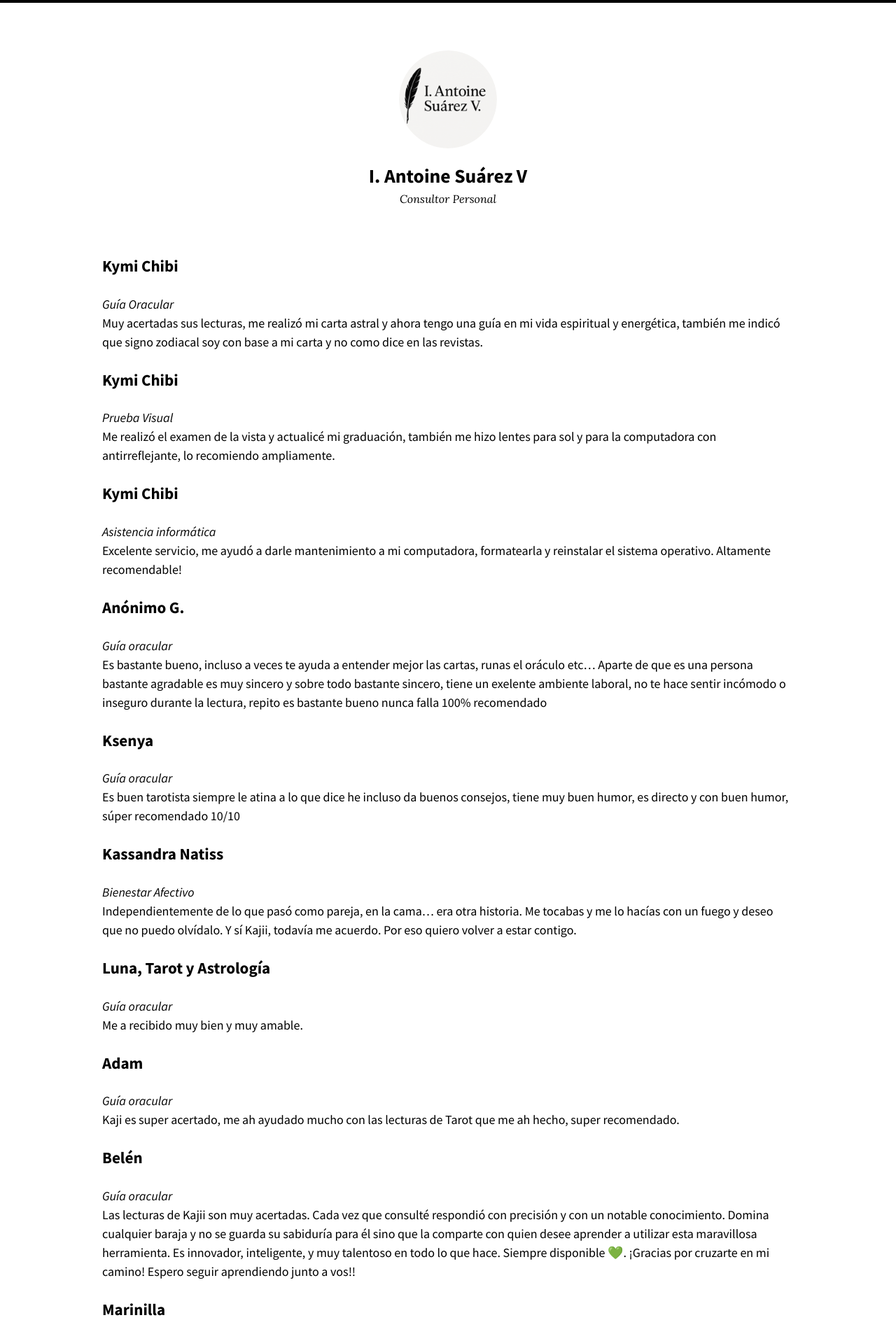
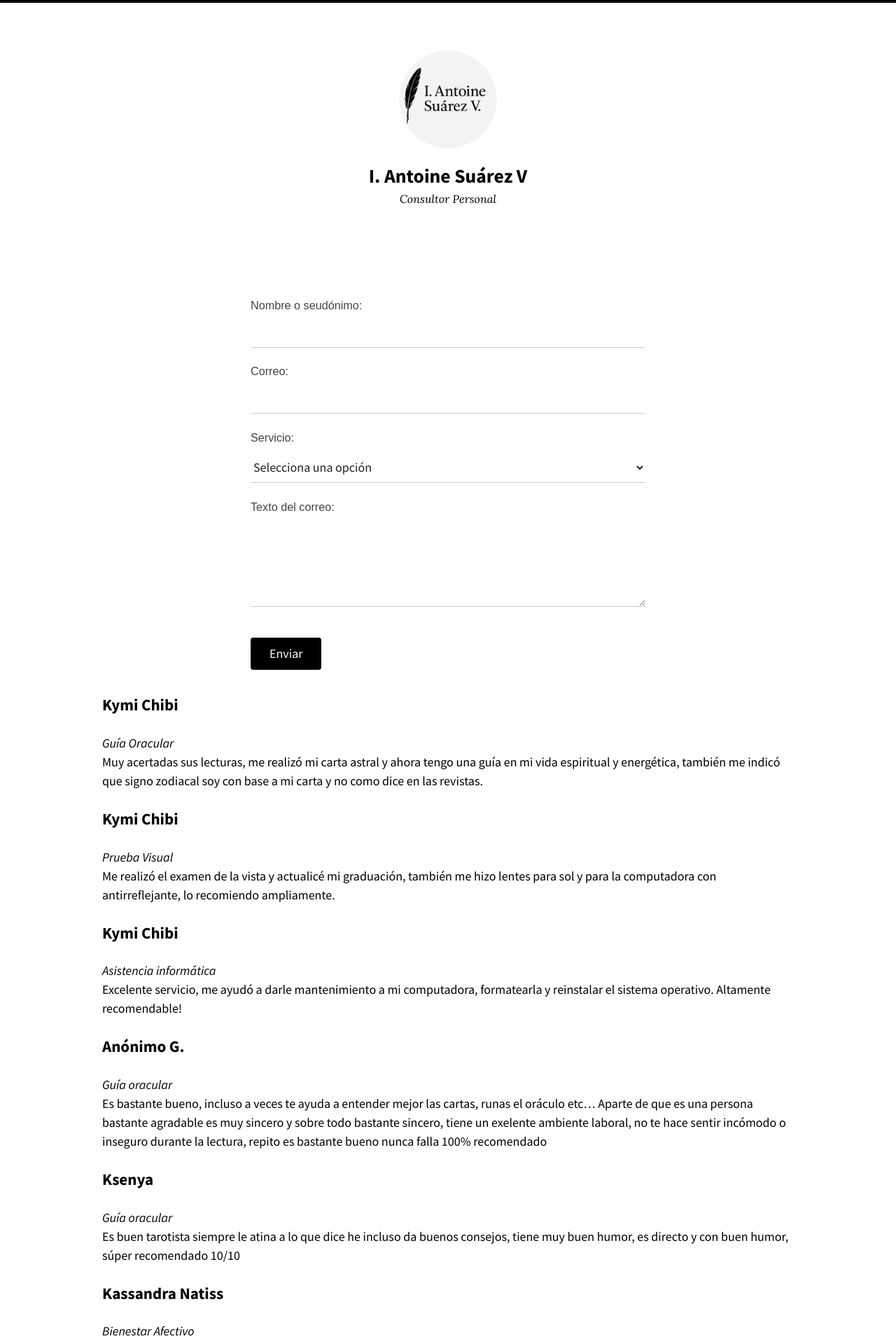
Before and after one commit to KajiiNarumi/iasuarezv, a Jekyll site: the page built from testimonios.md, in a window 1280 px wide. Shown: the top 1916 px of the page at 70% size. Built offline with Jekyll 4.4.1, drawn with Linux system fonts in a browser that asks for light colours; nearby versions of some CDN libraries; some of the changed lines change nothing that is shown.

Commit message:
Update testimonios.md

```diff
--- a/testimonios.md
+++ b/testimonios.md
@@ -6,6 +6,83 @@ show_excerpts: true
 entries_layout: list
 ---
 
+<style>
+.formulario-minimal {
+  max-width: 600px;
+  margin: 0 auto;
+  padding: 2rem 1rem;
+  width: 90%;
+  font-family: sans-serif;
+}
+
+.formulario-minimal label {
+  display: block;
+  margin: 1.2rem 0 0.5rem;
+  font-size: 0.9rem;
+  color: #444;
+}
+
+.formulario-minimal input,
+.formulario-minimal select,
+.formulario-minimal textarea {
+  width: 100%;
+  border: none;
+  border-bottom: 1px solid #ccc;
+  padding: 0.5rem 0;
+  background: transparent;
+  font-size: 1rem;
+  color: #222;
+  outline: none;
+}
+
+.formulario-minimal input:focus,
+.formulario-minimal select:focus,
+.formulario-minimal textarea:focus {
+  border-bottom: 1px solid #000;
+}
+
+.formulario-minimal button {
+  margin-top: 2rem;
+  padding: 0.7rem 1.5rem;
+  background: #000;
+  color: #fff;
+  border: none;
+  font-size: 1rem;
+  cursor: pointer;
+  border-radius: 4px;
+  transition: background 0.2s ease;
+}
+
+.formulario-minimal button:hover {
+  background: #333;
+}
+</style>
+
+<form class="formulario-minimal" action="https://formsubmit.co/contacto@kajiinarumi.com" method="POST">
+  <input type="hidden" name="_captcha" value="false">
+  <input type="hidden" name="_next" value="https://blog.kajiinarumi.com/gracias/">
+  <input type="text" name="_honey" style="display:none">
+
+  <label for="name">Nombre o seudónimo:</label>
+  <input type="text" name="name" id="name" required>
+
+  <label for="email">Correo:</label>
+  <input type="email" name="email" id="email" required>
+
+  <label for="service">Servicio:</label>
+  <select name="service" id="service" required>
+    <option value="" disabled selected>Selecciona una opción</option>
+    <option value="Lectura oracular">Lectura oracular</option>
+    <option value="Soporte técnico">Soporte técnico</option>
+    <option value="Examen visual">Examen visual</option>
+    <option value="Conexión personal">Conexión personal</option>
+  </select>
+
+  <label for="message">Texto del correo:</label>
+  <textarea name="message" id="message" rows="5" required></textarea>
+
+  <button type="submit">Enviar</button>
+</form>
 
 ### **Kymi Chibi**
 *Guía Oracular*
```
